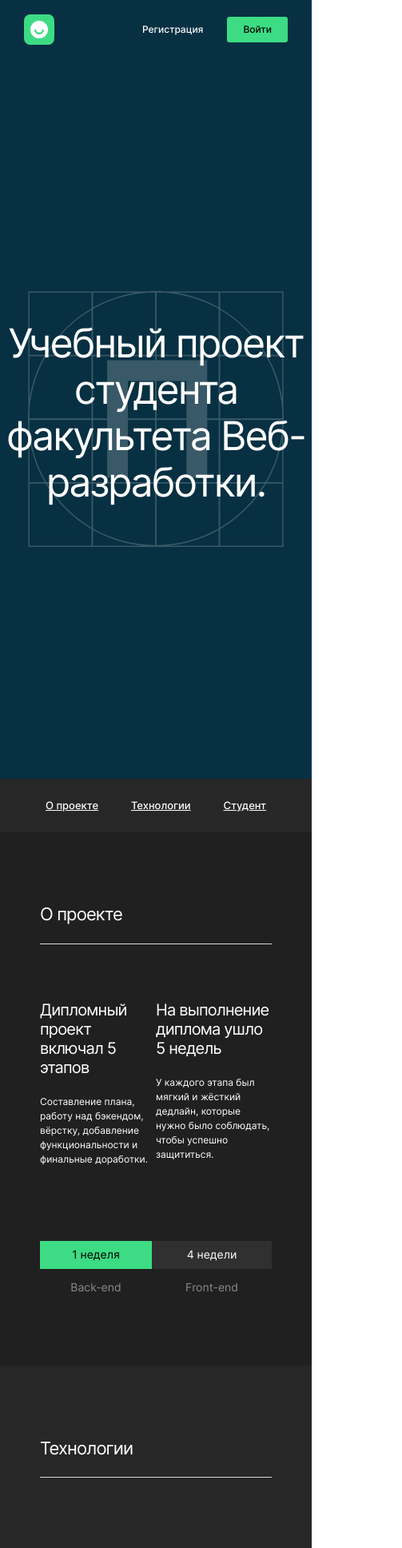
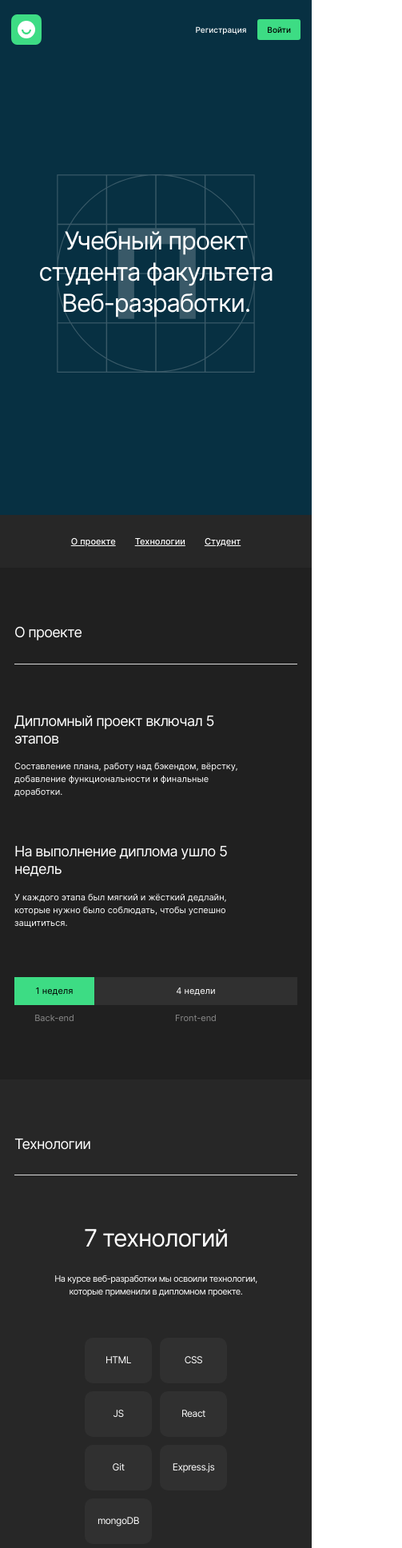
Before and after one commit to AlexandrGer/movies-explorer-frontend, a React (Create React App) app: page / in a window 390 px wide. Shown: the top 1936 px of the page at 80% size, 503 px wide, since content can reach past the window. Built offline with nearby package versions, Linux system fonts and the light colour scheme.

Commit message:
320 Landing

```diff
--- a/src/components/AboutMe/AboutMe.css
+++ b/src/components/AboutMe/AboutMe.css
@@ -175,3 +175,71 @@
 		width: 27px;
 	}
 }
+
+@media screen and (max-width: 424px) {
+	.student {
+		padding: 70px 0;
+	}
+
+	.section__container_size_s {
+		padding: 0 14px;
+	}
+
+	.student__container {
+		margin: 60px 0 0;
+		flex-direction: column-reverse;
+		align-items: center;
+	}
+
+	.student__photo {
+		width: 292px;
+		height: 352px;
+	}
+
+	.student__container-description {
+		max-width: 292px;
+		margin-top: 40px;
+	}
+
+	.student__title {
+		font-size: 30px;
+		line-height: 36.31px;
+	}
+
+	.student__subtitle {
+		font-size: 11px;
+		line-height: 16px;
+		margin: 20px 0 0;
+	}
+
+	.student__description {
+		font-size: 11px;
+		line-height: 16px;
+		margin: 20px 0 40px;
+		-ms-line-clamp: 7;
+		-webkit-line-clamp: 7;
+		line-clamp: 7;
+	}
+
+	.portfolio {
+		font-size: 14px;
+		margin: 70px 0 0;
+	}
+
+	.portfolio__item:first-child {
+		margin-top: 40px;
+	}
+
+	.portfolio__link {
+		font-size: 18px;
+		line-height: 28px;
+		height: 28px;
+	}
+
+	.portfolio__icon {
+		width: 18px;
+		height: 28px;
+		line-height: 28px;
+	}
+
+}
--- a/src/components/AboutMe/AboutMe.jsx
+++ b/src/components/AboutMe/AboutMe.jsx
@@ -6,7 +6,7 @@ export const AboutMe = () => {
 	return (
 
 		<section className="student">
-			<div className='section__container'>
+			<div className='section__container section__container_size_s'>
 				<h3 className='section__title'>Студент</h3>
 				<div className='student__container'>
 					<div className='student__container-description'>
--- a/src/components/AboutProject/AboutProject.css
+++ b/src/components/AboutProject/AboutProject.css
@@ -23,7 +23,7 @@
 }
 
 .list {
-	margin: 0;
+	margin: 70px 0 0;
 	padding: 0;
 	list-style: none;
 	display: flex;
@@ -40,7 +40,7 @@
 	font-weight: 400;
 	line-height: 24px;
 	letter-spacing: -0.04em;
-	margin: 70px 0 26px;
+	margin: 0 0 26px;
 }
 
 .list__text {
@@ -101,7 +101,7 @@
 	}
 
 	.list__heading {
-		margin: 70px 0 22px;
+		margin: 0 0 22px;
 	}
 
 	.list__text {
@@ -122,3 +122,61 @@
 		font-weight: 400;
 	}
 }
+
+@media screen and (max-width: 424px) {
+	.about {
+		padding: 70px 0 69px;
+	}
+
+	.section__container {
+		padding: 0 18px;
+	}
+
+	.section__title {
+		font-size: 18px;
+		line-height: 21.78px;
+		padding-bottom: 28px;
+	}
+
+	.list {
+		margin: 60px 0;
+		flex-direction: column;
+	}
+
+	.list__cell {
+		max-width: 284px;
+	}
+
+	.list__cell:not(:last-of-type) {
+		margin-bottom: 56px;
+	}
+
+	.list__heading {
+		font-size: 18px;
+		line-height: 21.78px;
+		margin: 0 0 16px;
+	}
+
+	.list__text {
+		font-size: 11px;
+		line-height: 16px;
+		margin: 0;
+	}
+
+	.deadlines {
+		grid-template-columns: 100px 1fr;
+	}
+
+	.deadlines__text {
+		font-size: 11px;
+		line-height: 13.31px;
+		margin: 0 0 10px;
+		padding: 11px 0;
+	}
+
+	.deadlines__caption {
+		font-size: 11px;
+		font-weight: 400;
+		line-height: 13.31px;
+	}
+}
--- a/src/components/App/App.css
+++ b/src/components/App/App.css
@@ -3,6 +3,7 @@
 	margin: 0 auto;
 	font-family: 'Inter', Arial, sans-serif;
 	color: white;
+	background: linear-gradient(#073042 19%, #272727 19% 21.1%, #202020 21.1% 40.38%, #272727 40.38% 60.2%, #202020 60.2%);
 }
 
 .page__container {
--- a/src/components/Footer/Footer.css
+++ b/src/components/Footer/Footer.css
@@ -6,7 +6,7 @@
 .footer__wrapper {
 	width: 100%;
 	margin: 0 auto;
-	padding: 0 70px;
+	padding: 79px 70px 20px;
 	box-sizing: border-box;
 }
 
@@ -18,12 +18,12 @@
 	text-align: center;
 	color: #8b8b8b;
 	margin: 0;
-	padding: 79px 0 20px 0;
+	padding: 0 0 20px;
 	border-bottom: 1px solid #424242;
 }
 
 .footer__container {
-	padding: 20px 0;
+	margin: 20px 0 0;
 	display: flex;
 	justify-content: space-between;
 }
@@ -50,11 +50,50 @@
 }
 
 .footer__link:not(:last-child) {
-	margin-right: 20px;
+	margin: 0 20px 0 0;
 }
 
 @media screen and (max-width: 1023px) {
 	.footer__wrapper {
-		padding: 0 30px;
+		padding: 79px 30px 20px;
 	}
 }
+
+@media screen and (max-width: 424px) {
+	.footer__wrapper {
+		padding: 79px 10px 20px;
+	}
+
+	.footer__text {
+		font-size: 12px;
+		line-height: 14.52px;
+		padding: 0 0 21px;
+	}
+
+	.footer__container {
+		margin: 30px 0 0;
+		flex-direction: column-reverse;
+		align-items: center;
+	}
+
+	.footer__copyright {
+		font-size: 12px;
+		line-height: 14.52px;
+	}
+
+	.footer__links {
+		flex-direction: column;
+		align-items: center;
+		margin-bottom: 30px;
+	}
+
+	.footer__link {
+		font-size: 12px;
+		line-height: 14.52px;
+	}
+
+	.footer__link:not(:last-child) {
+		margin: 0 0 12px;
+	}
+
+}
--- a/src/components/Footer/Footer.jsx
+++ b/src/components/Footer/Footer.jsx
@@ -8,7 +8,7 @@ export const Footer = () => {
 			<div className='footer__wrapper'>
 				<p className='footer__text'>Учебный проект Яндекс.Практикум х BeatFilm.</p>
 				<div className='footer__container'>
-					<p className='footer__copyright'>© 2023</p>
+					<p className='footer__copyright'>©2023</p>
 					<div className='footer__links'>
 						<a href="/" className='footer__link'>Яндекс.Практикум</a>
 						<a href="/" className='footer__link'>Github</a>
--- a/src/components/Header/Header.css
+++ b/src/components/Header/Header.css
@@ -86,3 +86,21 @@
 	}
 
 }
+
+@media screen and (max-width: 424px) {
+	.header__container {
+		padding: 0 14px;
+	}
+
+	.header__link-authorization {
+		font-size: 10px;
+	}
+
+	.header__link-authorization:last-child {
+		margin-left: 14px;
+	}
+
+	.header__link-authorization_theme_green {
+		padding: 5px 12px;
+	}
+}
--- a/src/components/NavTab/NavTab.css
+++ b/src/components/NavTab/NavTab.css
@@ -9,8 +9,9 @@
 .navigation__container {
 	display: flex;
 	align-items: center;
-	justify-content: space-between;
-	width: 276px;
+	justify-content: center;
+	/* justify-content: space-between; */
+	/* width: 276px; */
 }
 
 .navigation__link {
@@ -20,3 +21,17 @@
 	letter-spacing: 0px;
 	color: #fff;
 }
+
+.navigation__link:not(:last-child) {
+	margin-right: 40px;
+}
+
+@media screen and (max-width: 424px) {
+	.navigation__link {
+		font-size: 11px;
+	}
+
+	.navigation__link:not(:last-child) {
+		margin-right: 24px;
+	}
+}
--- a/src/components/Promo/Promo.css
+++ b/src/components/Promo/Promo.css
@@ -18,7 +18,7 @@
 .logo-promo {
 	width: 320px;
 	height: 320px;
-	z-index: 1;
+	/* z-index: 1; */
 	position: absolute;
 	/* left: 37.5%;
 	top: 15.5%; */
@@ -33,3 +33,18 @@
 	}
 
 }
+
+@media screen and (max-width: 424px) {
+	.promo__title {
+		padding: 207px 0 246px 0;
+		font-size: 31px;
+		line-height: 39px;
+		max-width: 300px;
+	}
+
+	.logo-promo {
+		width: 248px;
+		height: 248px;
+		top: 47%;
+	}
+}
--- a/src/components/Techs/Techs.css
+++ b/src/components/Techs/Techs.css
@@ -90,3 +90,33 @@
 		line-height: 14.52px;
 	}
 }
+
+@media screen and (max-width: 424px) {
+	.technology {
+		padding: 70px 0;
+	}
+
+	.technology__title {
+		font-size: 30px;
+		line-height: 36.31px;
+		margin: 60px auto 0;
+	}
+
+	.technology__subtitle {
+		font-size: 11px;
+		line-height: 16px;
+		margin: 24px auto 0;
+		max-width: 292px;
+	}
+
+	.stack {
+		margin: 50px auto 0;
+		display: grid;
+		grid-template-columns: 84px 84px;
+		grid-gap: 10px;
+	}
+
+	.stack__cell:not(:last-child) {
+		margin: 0;
+	}
+}
```
